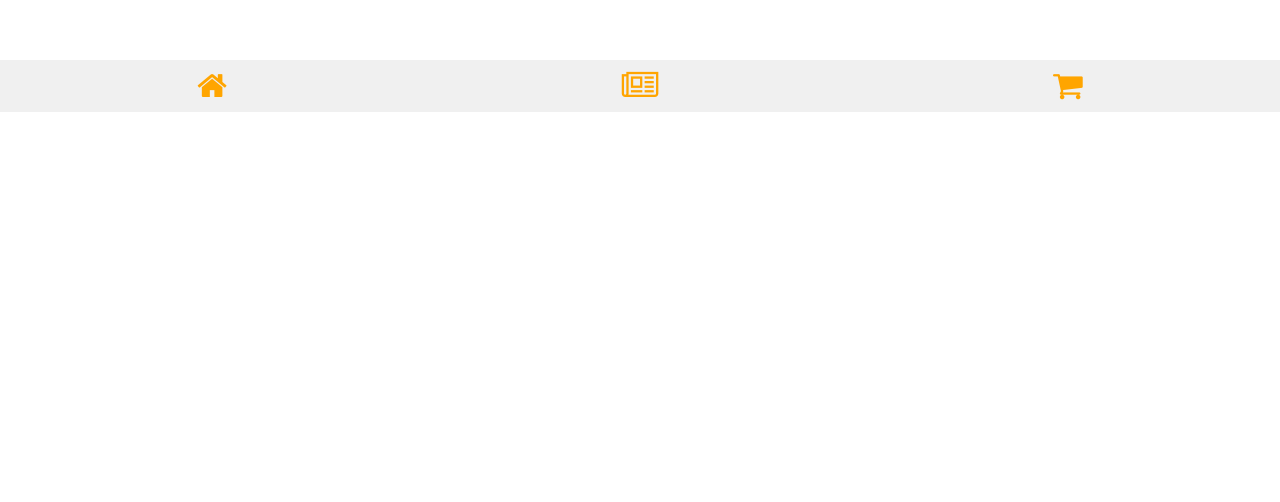
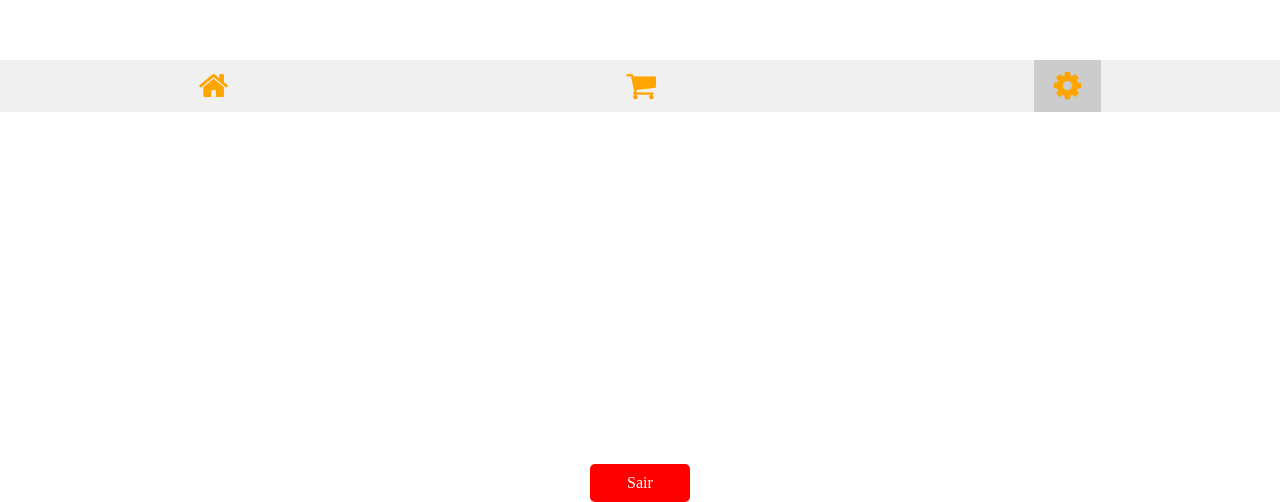
Before and after one commit to Thiagomuniz012/vue-crud, a Vue app: page /Configuracoes in a window 1280 px wide. Before the commit this address had no page. Shown: the part 688-1190 px from the top of the page. Before the commit the page ends 800 px from the top, so only its background shows below. Built offline with nearby package versions, Linux system fonts and the light colour scheme.

Commit message:
Criando tela de configuracoes, adicionando sistema de login com user e admin

```diff
--- a/src/App.vue
+++ b/src/App.vue
@@ -24,5 +24,5 @@ export default {
 </script>
 
 <style>
-/* Estilos */
+
 </style>
--- a/src/components/TabBar.vue
+++ b/src/components/TabBar.vue
@@ -1,15 +1,20 @@
 <template>
     <div class="tab-bar">
       <router-link to="/Inicial" class="tab-item" active-class="active"><i class="fa fa-2x fa-home" style="color:orange"></i></router-link>
-      <router-link to="/Folheto" class="tab-item" active-class="active"><i class="fa fa-2x fa-newspaper-o" style="color:orange"></i></router-link>
+      <router-link v-if="isAdmin" to="/Folheto" class="tab-item" active-class="active"><i class="fa fa-2x fa-newspaper-o" style="color:orange"></i></router-link>
       <router-link to="/Carrinho" class="tab-item" active-class="active"><i class="fa fa-2x fa-shopping-cart" style="color:orange"></i></router-link>
-      <!-- Adicione mais router-links conforme necessário -->
+      <router-link to="/Configuracoes" class="tab-item" active-class="active"><i class="fa fa-2x fa-cog " style="color:orange"></i></router-link>
     </div>
   </template>
 
 <script>
 export default {
-  // Lógica do componente
+  computed: {
+    isAdmin() {
+      const userRole = localStorage.getItem('userRole');
+      return userRole === 'admin';
+    }
+  }
 };
 </script>
 
--- a/src/main.js
+++ b/src/main.js
@@ -5,6 +5,7 @@ import Inicial from './Pages/Inicial.vue';
 import Folheto from './Pages/Folheto.vue';
 import Carrinho from './Pages/Carrinho.vue';
 import Login from './Pages/Login.vue';
+import Configuracoes from './Pages/Configuracoes.vue';
 import '/node_modules/font-awesome/css/font-awesome.min.css'
 
 const routes = [
@@ -12,6 +13,7 @@ const routes = [
   { path: '/Inicial', component: Inicial },
   { path: '/Folheto', component: Folheto },
   { path: '/Carrinho', component: Carrinho },
+  { path: '/Configuracoes', component: Configuracoes },
 ];
 
 const router = createRouter({
--- a/src/pages/Carrinho.vue
+++ b/src/pages/Carrinho.vue
@@ -8,14 +8,14 @@
   import db from '../config/db';
 
   export default {
-    // Lógica do componente
+
     data() {
     return {
-      produtos: [] // Certifique-se de inicializar a variável produtos
+      produtos: []
     };
   },
   mounted() {
-    this.carregarProdutos(); // Chama a função quando o componente é montado
+    this.carregarProdutos();
   },
   methods: {
     carregarProdutos() {
@@ -28,5 +28,5 @@
   </script>
 
   <style>
-  /* Estilos do componente */
+
   </style>
--- /dev/null
+++ b/src/pages/Configuracoes.vue
@@ -0,0 +1,46 @@
+<template>
+    <div class="sair-cont">
+        <router-link to="/" class="sair-conf">Sair</router-link>
+    </div>
+  </template>
+
+  <script>
+  import db from '../config/db';
+
+  export default {
+    data() {
+    return {
+      produtos: []
+    };
+  },
+  mounted() {
+    this.carregarProdutos();
+  },
+  methods: {
+    carregarProdutos() {
+      db.produtos.toArray().then((produtos) => {
+        this.produtos = produtos;
+      });
+    },
+  }
+}
+  </script>
+
+  <style>
+    .sair-cont {
+        display: flex;
+        justify-content: center;
+        width: 100%;
+        margin-top: 90%;
+    }
+    .sair-conf{
+        background-color: red;
+        color: #fff;
+        padding: 10px;
+        justify-content: center;
+        display: flex;
+        width: 100px;
+        border-radius: 5px;
+        text-decoration: none;
+    }
+  </style>
--- a/src/pages/Inicial.vue
+++ b/src/pages/Inicial.vue
@@ -1,10 +1,10 @@
 <template>
   <div id="comp">
-
     <h1>Sejam Bem Vindos</h1>
-
     <h3>Busque por itens</h3>
+    <div class="search-container">
       <input type="text" v-model="termoBusca" placeholder="Insira o nome">
+    </div>
 
     <div v-if="resultados.length > 0">
       <div id="card" v-for="produto in resultados" :key="produto.id">
@@ -16,6 +16,16 @@
       </div>
     </div>
     <p v-else-if="termoBusca && resultados.length === 0">Nenhum resultado encontrado</p>
+
+    <div v-if="!termoBusca || resultados.length === 0">
+      <div id="card" v-for="produto in produtos" :key="produto.id">
+        <div class="produto-info">
+          <div>{{ produto.nome }}</div>
+          <div>{{ produto.descricao }}</div>
+          <div>R$: {{ produto.preco }}</div>
+        </div>
+      </div>
+    </div>
   </div>
 </template>
 
@@ -68,7 +78,7 @@ export default {
 input[type="text"] {
   padding: 8px;
   margin-right: 5px;
-  width: 70%; /* Ajuste o tamanho conforme necessário */
+  width: 70%;
 }
 
 p {
--- a/src/pages/Login.vue
+++ b/src/pages/Login.vue
@@ -27,14 +27,22 @@ export default {
   },
   methods: {
     fazerLogin() {
-      if (this.loginData.email === 'email@gmail.com' && this.loginData.senha === '1234') {
+      if (this.loginData.email === 'admin@gmail.com' && this.loginData.senha === '1234') {
+        this.setUserRole('admin');
+        this.$router.push('/Inicial');
+      } else if (this.loginData.email === 'user@gmail.com' && this.loginData.senha === '1234') {
+        this.setUserRole('user');
         this.$router.push('/Inicial');
       } else {
         alert('Credenciais inválidas. Tente novamente.');
       }
+    },
+    setUserRole(role) {
+      localStorage.setItem('userRole', role);
     }
   }
 };
+
 </script>
 
   <style scoped>
```
Lines whose indentation alone changed are shown as unchanged.
